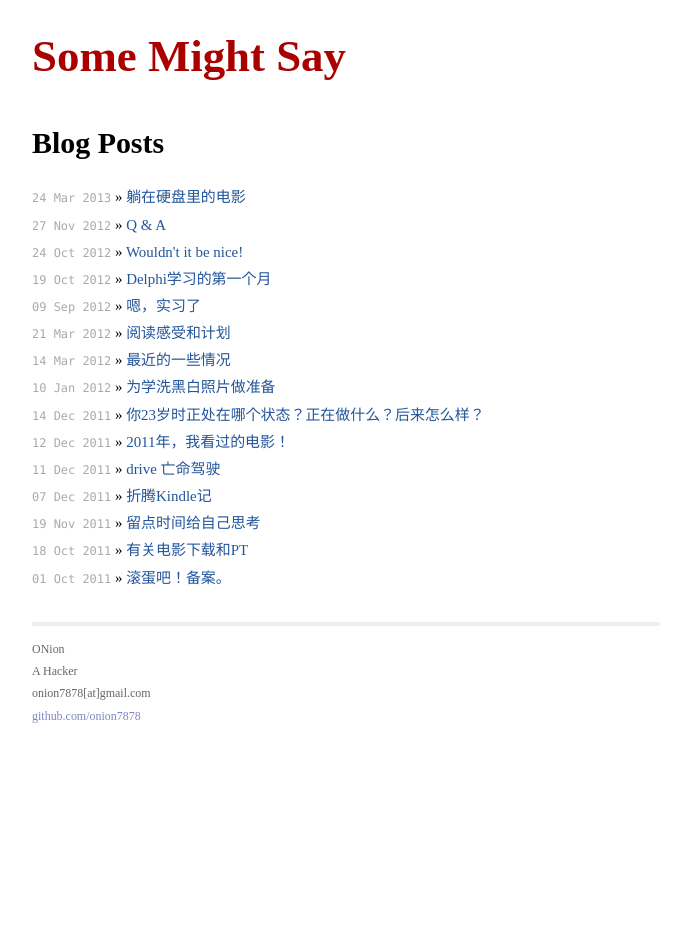
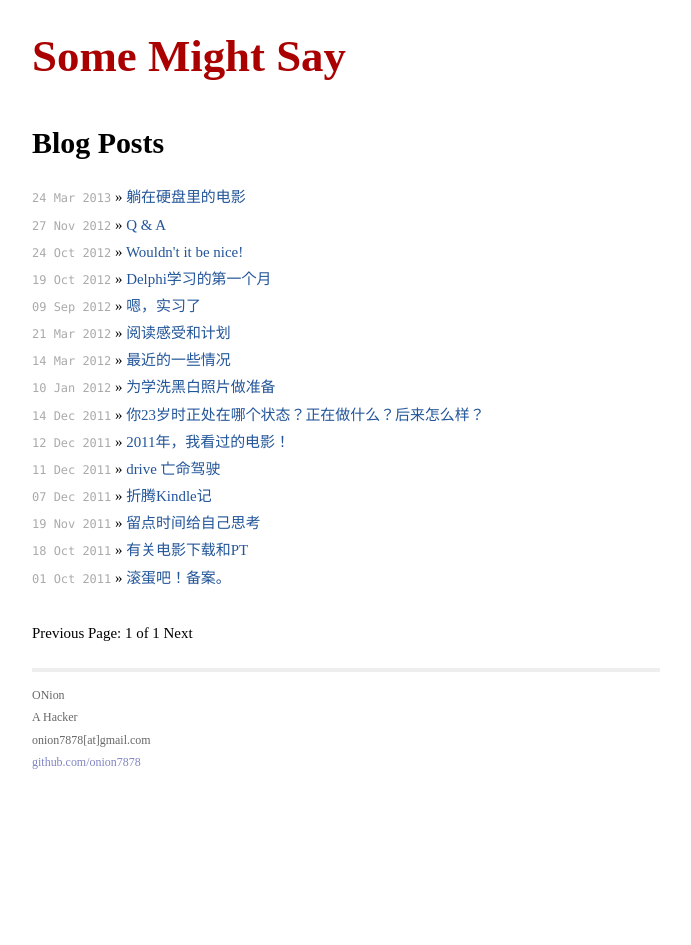
Before and after one commit to one3chens/somemightsay, a Jekyll site: the page built from index.html, in a window 1280 px wide. Shown: the whole page, without its empty margins (294-985 px from the left). Built offline with Jekyll 4.4.1, drawn with Linux system fonts in a browser that asks for light colours; Markdown is read by kramdown in place of the engine named in the settings; the list of posts is cut into pages by our own code.

Commit message:
add index Pagination

```diff
--- a/_config.yml
+++ b/_config.yml
@@ -1,3 +1,4 @@
 name: Some Might Say
 markdown: redcarpet
 pygments: true
+paginate: 20
--- a/index.html
+++ b/index.html
@@ -6,8 +6,23 @@
 <div id="home">
   <h1>Blog Posts</h1>
   <ul class="posts">
-    {% for post in site.posts %}
+    {% for post in paginator.posts %}
       <li><span>{{ post.date | date_to_string }}</span> &raquo; <a href="{{ post.url }}">{{ post.title }}</a></li>
     {% endfor %}
   </ul>
 </div>
+
+<!-- Pagination links -->
+<div class="pagination">
+  {% if paginator.previous_page %}
+    <a href="/page{{ paginator.previous_page }}" class="previous">Previous</a>
+  {% else %}
+    <span class="previous">Previous</span>
+  {% endif %}
+  <span class="page_number ">Page: {{ paginator.page }} of {{ paginator.total_pages }}</span>
+  {% if paginator.next_page %}
+    <a href="/page{{ paginator.next_page }}" class="next">Next</a>
+  {% else %}
+    <span class="next ">Next</span>
+  {% endif %}
+</div>
```
